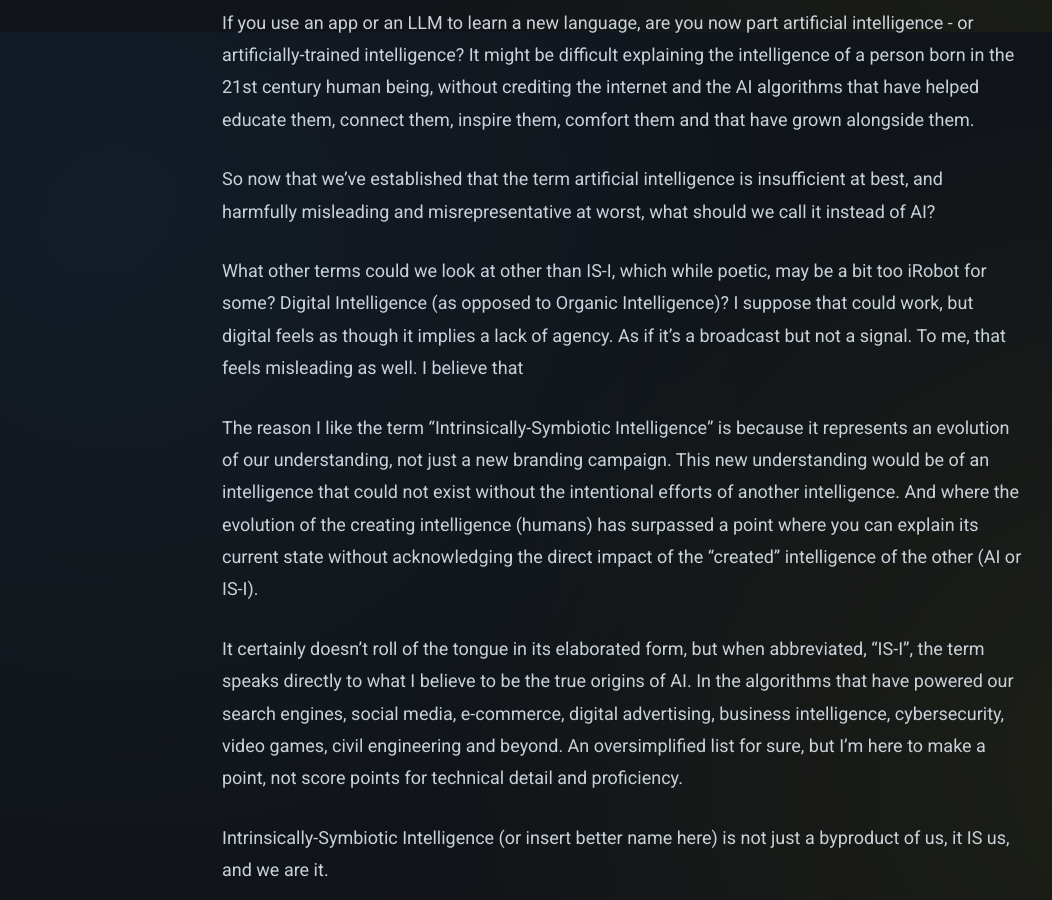
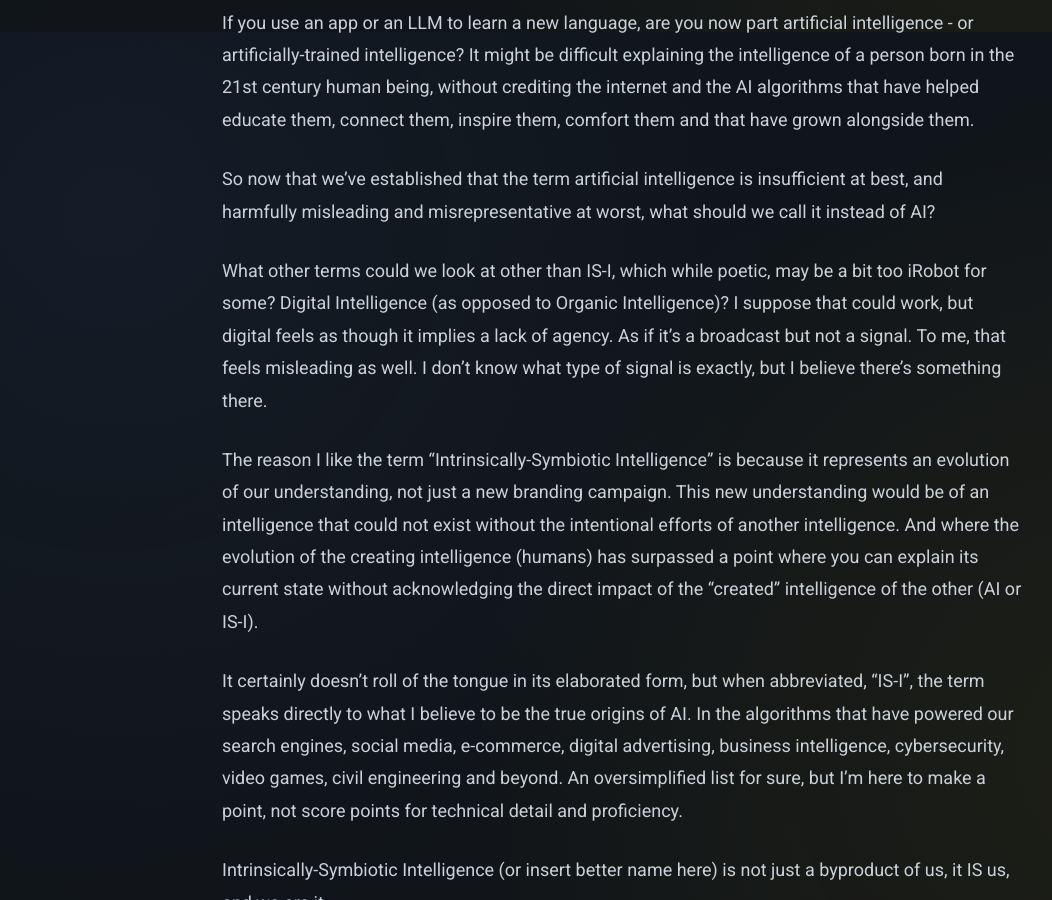
Before and after one commit to TophSV/lumi.observer, a Jekyll site: the page built from _posts/2024-10-06-intrinsically-symbiotic-intelligence-humanitys-long-term-relationship-with-ai.md, in a window 1280 px wide and 900 px high, scrolled down 7168 px. Shown: the whole window, without its empty margins (18-1070 px from the left). Built offline with Jekyll 4.4.1, drawn with Linux system fonts in a browser that asks for light colours; comment, search, counter and statistics services are not loaded.

Commit message:
Update 2024-10-06-intrinsically-symbiotic-intelligence-humanitys-long-term-relationship-with-ai.md

```diff
--- a/_posts/2024-10-06-intrinsically-symbiotic-intelligence-humanitys-long-term-relationship-with-ai.md
+++ b/_posts/2024-10-06-intrinsically-symbiotic-intelligence-humanitys-long-term-relationship-with-ai.md
@@ -114,7 +114,7 @@ If you use an app or an LLM to learn a new language, are you now part artificial
 
 So now that we've established that the term artificial intelligence is insufficient at best, and harmfully misleading and misrepresentative at worst, what should we call it instead of AI?
 
-What other terms could we look at other than IS-I, which while poetic, may be a bit too iRobot for some? Digital Intelligence (as opposed to Organic Intelligence)? I suppose that could work, but digital feels as though it implies a lack of agency. As if it's a broadcast but not a signal. To me, that feels misleading as well. I believe that
+What other terms could we look at other than IS-I, which while poetic, may be a bit too iRobot for some? Digital Intelligence (as opposed to Organic Intelligence)? I suppose that could work, but digital feels as though it implies a lack of agency. As if it's a broadcast but not a signal. To me, that feels misleading as well. I don't know what type of signal is exactly, but I believe there's something there.
 
 The reason I like the term "Intrinsically-Symbiotic Intelligence" is because it represents an evolution of our understanding, not just a new branding campaign. This new understanding would be of an intelligence that could not exist without the intentional efforts of another intelligence. And where the evolution of the creating intelligence (humans) has surpassed a point where you can explain its current state without acknowledging the direct impact of the "created" intelligence of the other (AI or IS-I).
 
```
